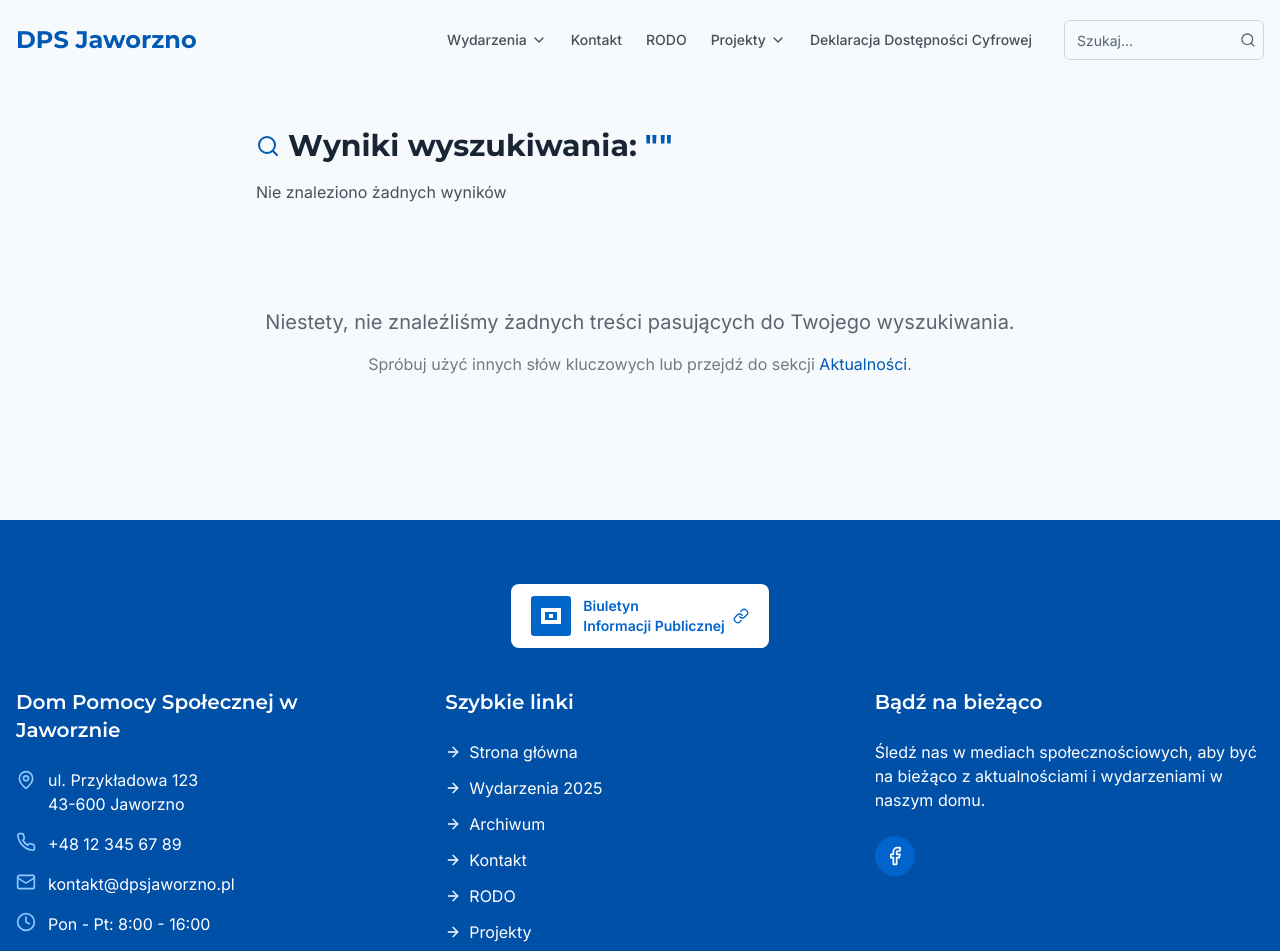
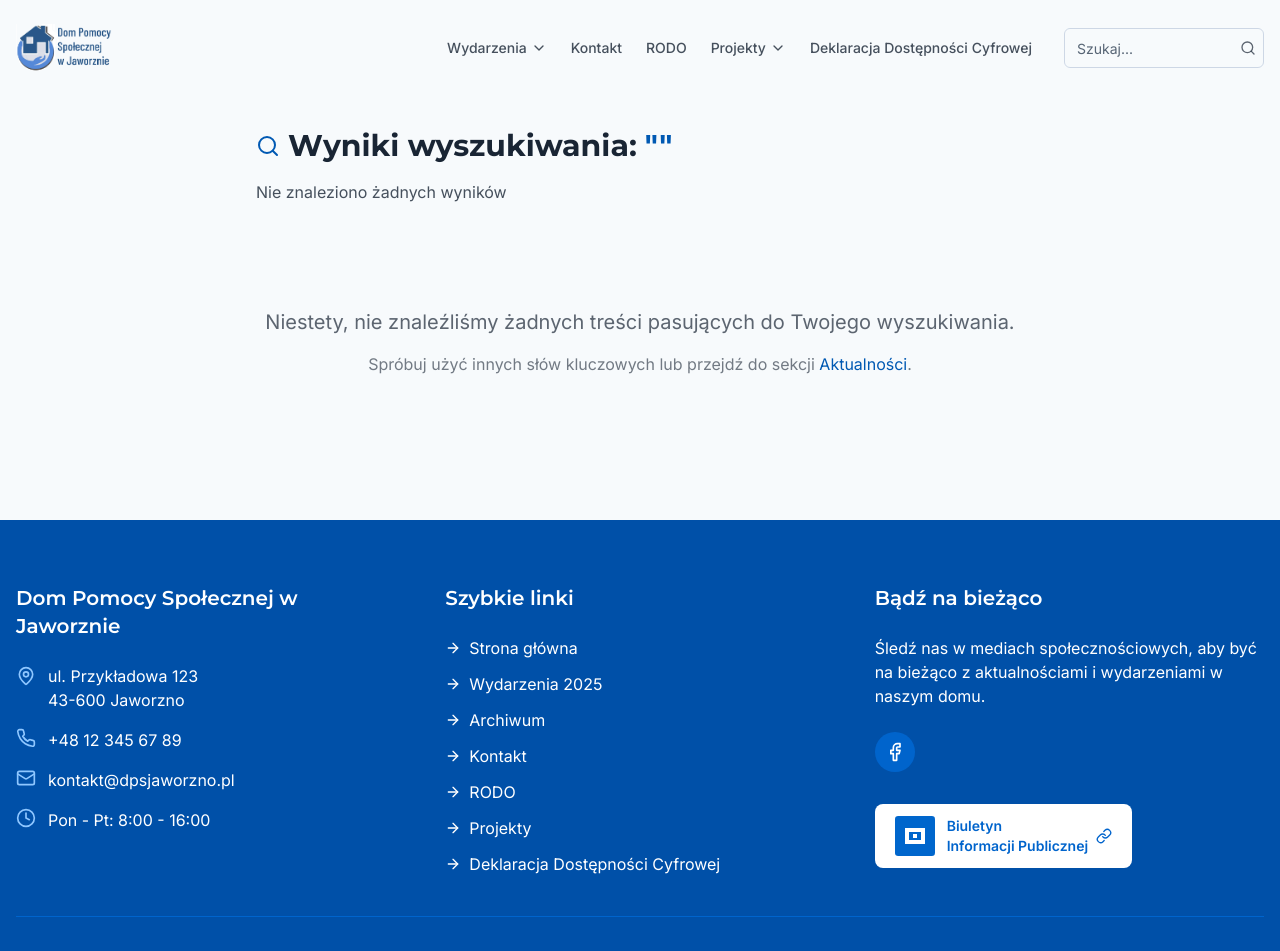
Before and after one commit to skoruppa/social-support-layout, a React (Vite) app: page /search in a window 1280 px wide. Shown: the top 951 px of the page. Built offline with nearby package versions, Linux system fonts and the light colour scheme.

Commit message:
Refactor: Move BIP link and replace text with logo
Move the "Biuletyn Informacji Publicznej" link to the footer, and replace the text "DPS Jaworzno" in the header with a logo.

```diff
--- a/src/components/Footer.tsx
+++ b/src/components/Footer.tsx
@@ -17,33 +17,6 @@ const Footer: React.FC = () => {
   return (
     <footer className="bg-blue-900 text-white pt-16 pb-8">
       <div className="container mx-auto px-4">
-        {/* BIP Banner */}
-        <div className="flex justify-center mb-10">
-          <a
-            href="https://www.bip.gov.pl/"
-            target="_blank"
-            rel="noopener noreferrer"
-            className="flex items-center bg-white text-blue-800 px-5 py-3 rounded-lg hover:bg-blue-50 transition-colors"
-            aria-label="Biuletyn Informacji Publicznej"
-          >
-            <div className="flex items-center">
-              <div className="mr-3">
-                <svg width="40" height="40" viewBox="0 0 100 100" fill="none" xmlns="http://www.w3.org/2000/svg">
-                  <rect width="100" height="100" rx="8" fill="#0066CC" />
-                  <path d="M25 30H75V70H25V30Z" fill="white" />
-                  <path d="M35 40H65V60H35V40Z" fill="#0066CC" />
-                  <path d="M45 45H55V55H45V45Z" fill="white" />
-                </svg>
-              </div>
-              <div className="font-semibold">
-                <span className="block text-sm">Biuletyn</span>
-                <span className="block text-sm">Informacji Publicznej</span>
-              </div>
-            </div>
-            <LinkIcon className="ml-2 h-4 w-4" />
-          </a>
-        </div>
-
         <div className="grid grid-cols-1 md:grid-cols-3 gap-10">
           <div>
             <h3 className="font-heading text-xl font-semibold mb-6">Dom Pomocy Społecznej w Jaworznie</h3>
@@ -95,7 +68,7 @@ const Footer: React.FC = () => {
           <div>
             <h3 className="font-heading text-xl font-semibold mb-6">Bądź na bieżąco</h3>
             <p className="mb-6">Śledź nas w mediach społecznościowych, aby być na bieżąco z aktualnościami i wydarzeniami w naszym domu.</p>
-            <div className="flex space-x-4">
+            <div className="flex space-x-4 mb-8">
               <a
                 href="https://facebook.com"
                 target="_blank"
@@ -106,6 +79,31 @@ const Footer: React.FC = () => {
                 <Facebook className="h-5 w-5" />
               </a>
             </div>
+
+            {/* BIP Banner moved here */}
+            <a
+              href="https://www.bip.gov.pl/"
+              target="_blank"
+              rel="noopener noreferrer"
+              className="flex items-center bg-white text-blue-800 px-5 py-3 rounded-lg hover:bg-blue-50 transition-colors w-fit"
+              aria-label="Biuletyn Informacji Publicznej"
+            >
+              <div className="flex items-center">
+                <div className="mr-3">
+                  <svg width="40" height="40" viewBox="0 0 100 100" fill="none" xmlns="http://www.w3.org/2000/svg">
+                    <rect width="100" height="100" rx="8" fill="#0066CC" />
+                    <path d="M25 30H75V70H25V30Z" fill="white" />
+                    <path d="M35 40H65V60H35V40Z" fill="#0066CC" />
+                    <path d="M45 45H55V55H45V45Z" fill="white" />
+                  </svg>
+                </div>
+                <div className="font-semibold">
+                  <span className="block text-sm">Biuletyn</span>
+                  <span className="block text-sm">Informacji Publicznej</span>
+                </div>
+              </div>
+              <LinkIcon className="ml-2 h-4 w-4" />
+            </a>
           </div>
         </div>
 
--- a/src/components/Header.tsx
+++ b/src/components/Header.tsx
@@ -39,7 +39,7 @@ const navigation: NavigationItem[] = [
     name: 'Projekty',
     children: [
       { name: 'Projekty', href: '/projects', icon: Folder },
-      { name: 'Projekty EU', href: '/projects', icon: Folder },
+      { name: 'Projekty EU', href: '/projects-eu', icon: Folder },
     ]
   },
   { name: 'Deklaracja Dostępności Cyfrowej', href: '/accessibility-declaration', icon: FileText },
@@ -92,9 +92,13 @@ const Header: React.FC = () => {
       <div className="container mx-auto px-4 flex items-center justify-between">
         <Link
           to="/"
-          className="text-primary font-heading text-2xl font-bold animate-fade-in"
+          className="animate-fade-in flex items-center"
         >
-          DPS Jaworzno
+          <img
+            src="/lovable-uploads/d76d6e5d-b109-4ebb-b8c9-fc742973cfd5.png"
+            alt="Dom Pomocy Społecznej w Jaworznie"
+            className="h-14"
+          />
         </Link>
 
         {/* Desktop Navigation with Search */}
```
Also changed, not shown: public/lovable-uploads/d76d6e5d-b109-4ebb-b8c9-fc742973cfd5.png (added).
